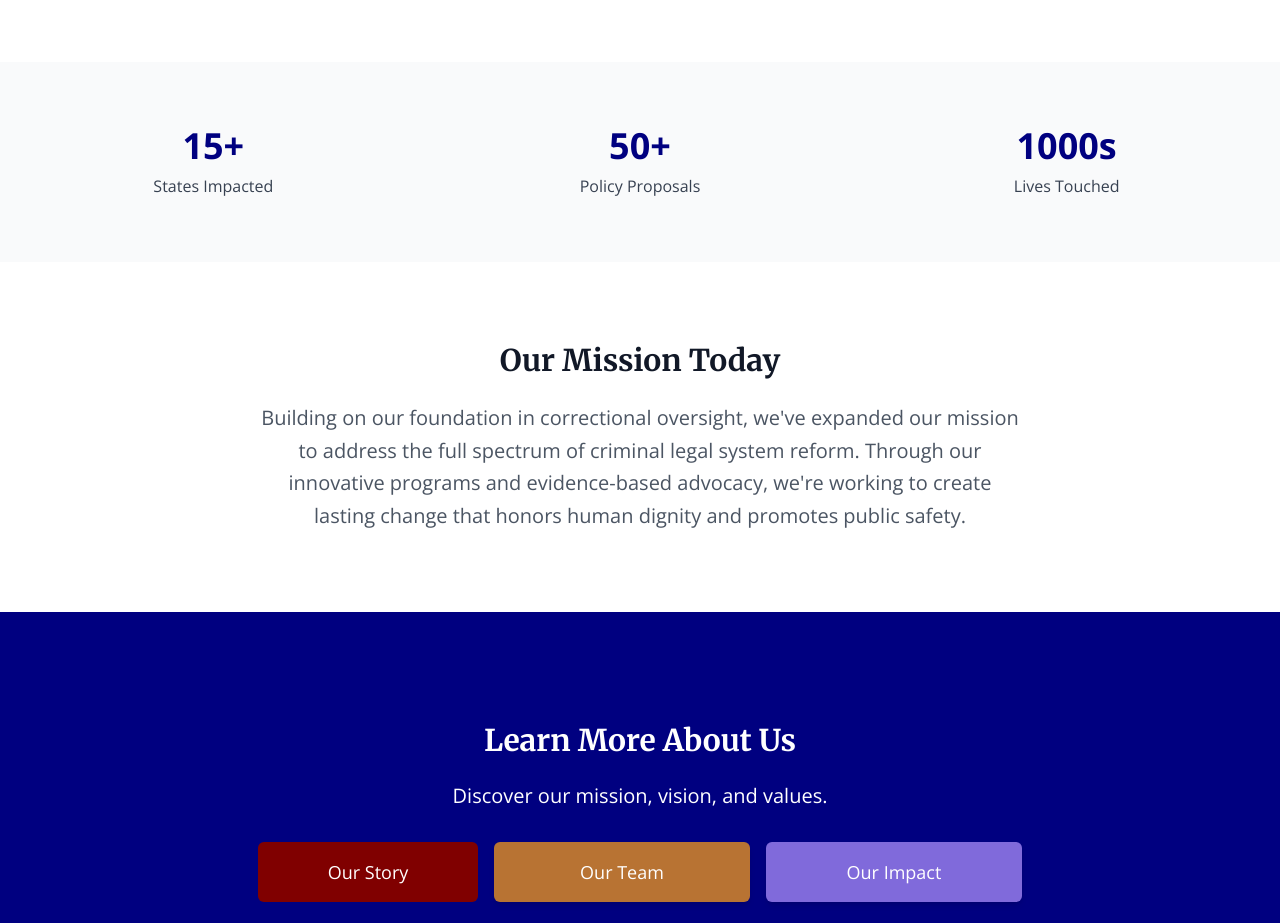
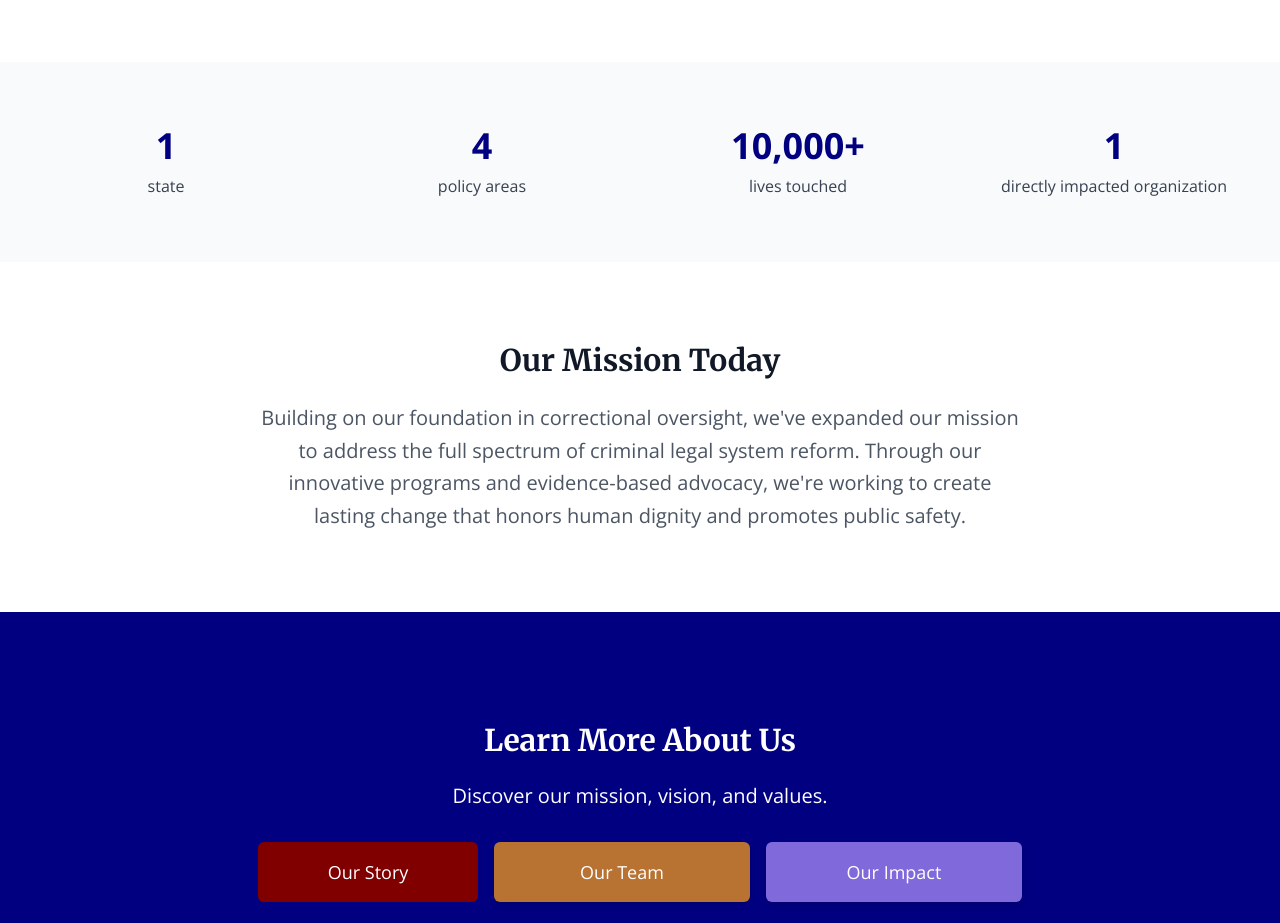
Before and after one commit to JFab68/Praxis-Website-Build, a React (Vite) app: page /about in a window 1280 px wide. Shown: the part 1020-1943 px from the top of the page. Built offline with nearby package versions, Linux system fonts and the light colour scheme.

Commit message:
updated some metrics

```diff
--- a/src/pages/AboutPage.tsx
+++ b/src/pages/AboutPage.tsx
@@ -81,18 +81,22 @@ const AboutPage = () => {
       {/* Impact Stats */}
       <section className="py-16 bg-gray-50">
         <div className="container mx-auto px-4">
-          <div className="grid grid-cols-1 md:grid-cols-3 gap-8">
+          <div className="grid grid-cols-1 md:grid-cols-4 gap-4">
             <div className="text-center">
-              <div className="text-4xl font-bold text-navy mb-2">15+</div>
-              <div className="text-gray-700">States Impacted</div>
+              <div className="text-4xl font-bold text-navy mb-2">1</div>
+              <div className="text-gray-700">state</div>
             </div>
             <div className="text-center">
-              <div className="text-4xl font-bold text-navy mb-2">50+</div>
-              <div className="text-gray-700">Policy Proposals</div>
+              <div className="text-4xl font-bold text-navy mb-2">4</div>
+              <div className="text-gray-700">policy areas</div>
             </div>
             <div className="text-center">
-              <div className="text-4xl font-bold text-navy mb-2">1000s</div>
-              <div className="text-gray-700">Lives Touched</div>
+              <div className="text-4xl font-bold text-navy mb-2">10,000+</div>
+              <div className="text-gray-700">lives touched</div>
+            </div>
+            <div className="text-center">
+              <div className="text-4xl font-bold text-navy mb-2">1</div>
+              <div className="text-gray-700">directly impacted organization</div>
             </div>
           </div>
         </div>
--- a/src/pages/programs/PrisonOversightPage.tsx
+++ b/src/pages/programs/PrisonOversightPage.tsx
@@ -90,18 +90,18 @@ const PrisonOversightPage = () => {
       {/* Impact Stats */}
       <section className="py-16 bg-gray-50">
         <div className="container mx-auto px-4">
-          <div className="grid grid-cols-1 md:grid-cols-3 gap-8">
+          <div className="grid grid-cols-1 md:grid-cols-3 gap-4">
             <div className="text-center">
-              <div className="text-4xl font-bold text-navy mb-2">12</div>
-              <div className="text-gray-700">Facilities Monitored</div>
+              <div className="text-4xl font-bold text-navy mb-2">15</div>
+              <div className="text-gray-700">complexes monitored (state and private)</div>
             </div>
             <div className="text-center">
-              <div className="text-4xl font-bold text-navy mb-2">100+</div>
-              <div className="text-gray-700">Policy Recommendations</div>
+              <div className="text-4xl font-bold text-navy mb-2">9,000+</div>
+              <div className="text-gray-700">staff members</div>
             </div>
             <div className="text-center">
-              <div className="text-4xl font-bold text-navy mb-2">35,000+</div>
-              <div className="text-gray-700">Lives Impacted</div>
+              <div className="text-4xl font-bold text-navy mb-2">34,000+</div>
+              <div className="text-gray-700">incarcerated people impacted</div>
             </div>
           </div>
         </div>
```
